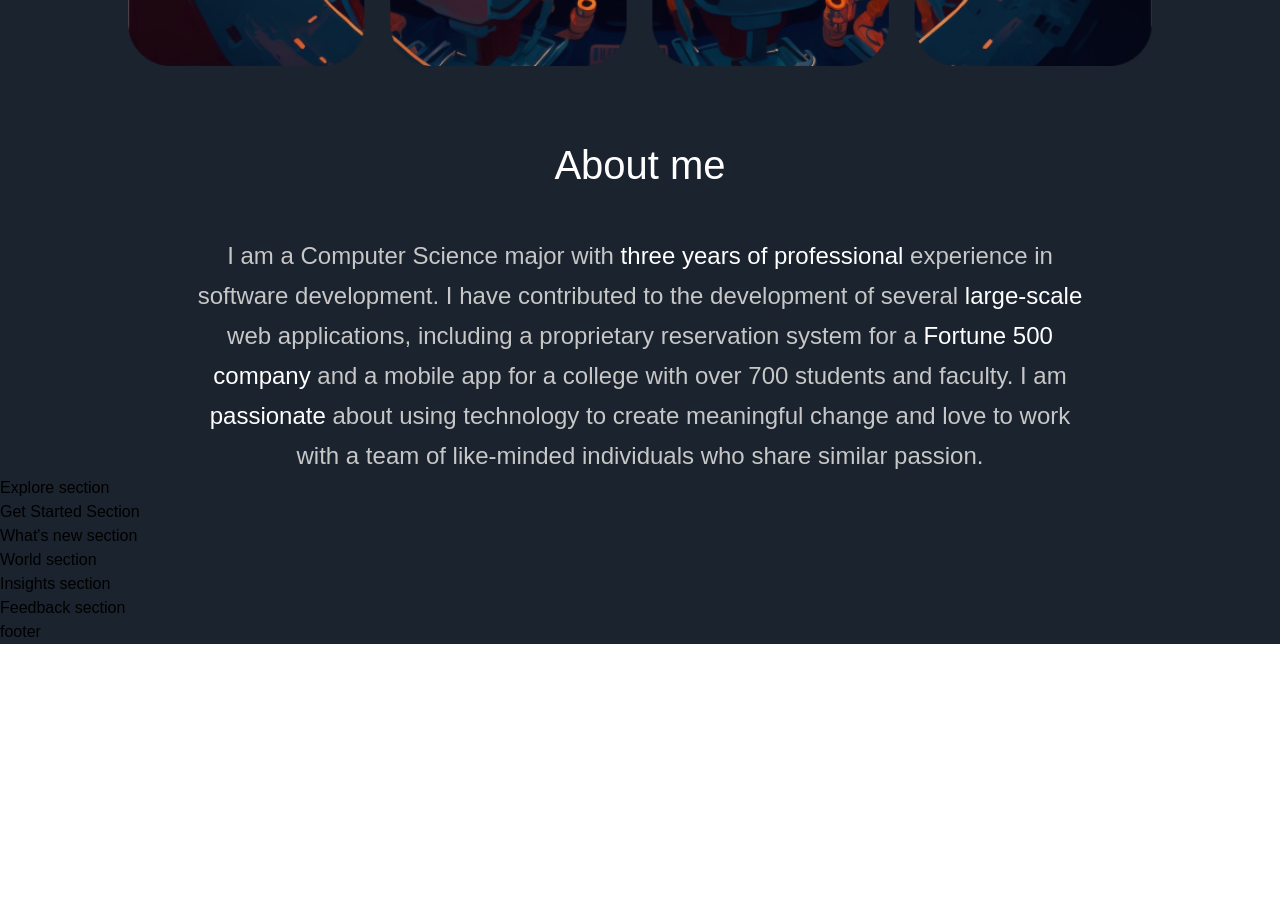
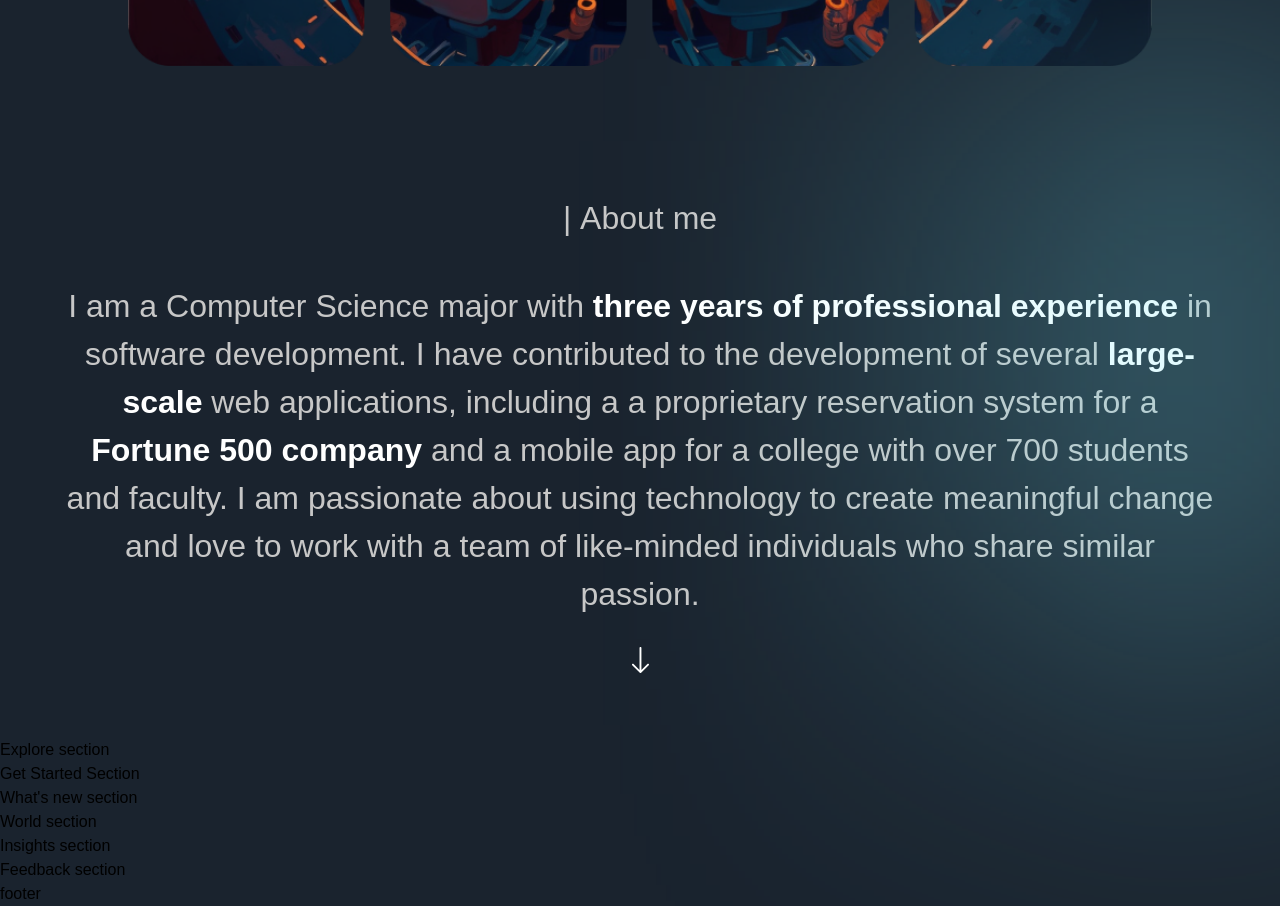
Before and after one commit to Falzaro/personal-website-space, a Next.js app: page / in a window 1280 px wide. Shown: the part 960-1866 px from the top of the page. Before the commit the page ends 1604 px from the top, so only its background shows below. Built offline with nearby package versions, Linux system fonts and the light colour scheme; a web font is replaced by a local one.

Commit message:
changed whitespace for about me

```diff
--- a/components/CustomTexts.jsx
+++ b/components/CustomTexts.jsx
@@ -1,9 +1,28 @@
 'use client';
 
-export const TypingText = () => (
-  <p>Typing Text</p>
+import { motion } from 'framer-motion';
+import { textContainer, textVariant2 } from '../utils/motion';
+
+export const TypingText = ({ title, textStyles }) => (
+  <motion.p
+    variants={textContainer}
+    className={`font-normal text-[24px] lg:text-[32px] text-secondary-white ${textStyles} mb-8`}
+  >
+    {Array.from(title).map((letter, index) => (
+      <motion.span variants={textVariant2} key={index}>
+        {letter === ' ' ? '\u00A0' : letter}
+      </motion.span>
+    ))}
+  </motion.p>
 );
 
-export const TitleText = () => (
-  <h2>Title Text</h2>
+export const TitleText = ({ title, textStyles }) => (
+  <motion.h2
+    variants={textVariant2}
+    initial="hidden"
+    whileInView="show"
+    className={`mt-[8px] font-bold md:text-[64px] text-[40px] text-white ${textStyles}`}
+  >
+    {title}
+  </motion.h2>
 );
--- a/components/Navbar.jsx
+++ b/components/Navbar.jsx
@@ -70,7 +70,7 @@ const Navbar = () => {
         <Dialog as="div" onClose={() => setMobileMenuOpen(false)}>
           <Dialog.Panel
             focus="true"
-            className="fixed inset-0 z-10 overflow-y-auto bg-white px-6 py-6 lg:hidden w-[200px] md:w-[250px]"
+            className="fixed inset-0 z-10 overflow-y-auto bg-white px-6 py-6 lg:hidden w-1/2"
           >
             <div className="flex h-9 items-center justify-between">
               <div className="flex">
--- a/sections/About.jsx
+++ b/sections/About.jsx
@@ -1,26 +1,47 @@
 'use client';
 
+import { motion } from 'framer-motion';
 import styles from '../styles';
+import { fadeIn, staggerContainer } from '../utils/motion';
+import { TypingText } from '../components';
 
 const About = () => (
-  <section>
-    <h1 className={`${styles.heroSubHeading} text-center mb-[35px]`}>
-      About me
-    </h1>
-    <p className="w-[85%] lg:w-[80%] xl:w-[70%] 2xl:w-[50%] text-[#c7c7c7] text-lg md:text-xl lg:text-2xl text-center mx-auto md:leading-[2rem] lg:leading-[2.5rem]">
-      I am a Computer Science major with{' '}
-      <span className="text-white font-medium">
-        three years of professional
-      </span>{' '}
-      experience in software development. I have contributed to the development
-      of several <span className="text-white font-medium">large-scale</span> web
-      applications, including a proprietary reservation system for a{' '}
-      <span className="text-white font-medium">Fortune 500 company</span> and a
-      mobile app for a college with over 700 students and faculty. I am{' '}
-      <span className="text-white font-medium">passionate</span> about using
-      technology to create meaningful change and love to work with a team of
-      like-minded individuals who share similar passion.
-    </p>
+  <section className={`${styles.paddings} relative z-10`}>
+    <div className="gradient-02 z-0" />
+    <motion.div
+      variants={staggerContainer}
+      initial="hidden"
+      whileInView="show"
+      viewport={{ once: true, amount: 0.25 }}
+      className={`${styles.innerWidth} mx-auto ${styles.flexCenter} flex-col`}
+    >
+      <TypingText title="| About me" textStyles="text-center" />
+
+      <motion.p
+        variants={fadeIn('up', 'tween', 0.2, 1)}
+        className="mt-[8px] font-normal md:text-[32px] text-[20px] text-center text-secondary-white"
+      >
+        I am a Computer Science major with{' '}
+        <span className="font-extrabold text-white">
+          three years of professional experience
+        </span>{' '}
+        in software development. I have contributed to the development of
+        several <span className="font-extrabold text-white">large-scale</span>{' '}
+        web applications, including a a proprietary reservation system for a{' '}
+        <span className="font-extrabold text-white">Fortune 500 company</span>{' '}
+        and a mobile app for a college with over 700 students and faculty. I am
+        passionate about using technology to create meaningful change and love
+        to work with a team of like-minded individuals who share similar
+        passion.
+      </motion.p>
+
+      <motion.img
+        variants={fadeIn('up', 'tween', 0.3, 1)}
+        src="/arrow-down.svg"
+        alt="arrow down"
+        className="w-[18px] h-[28px] object-contain mt-[28px]"
+      />
+    </motion.div>
   </section>
 );
 
--- a/sections/Hero.jsx
+++ b/sections/Hero.jsx
@@ -12,7 +12,7 @@ const Hero = () => (
       variants={staggerContainer}
       initial="hidden"
       whileInView="show"
-      viewport={{ once: false, amount: 0.25 }}
+      viewport={{ once: true, amount: 0.25 }}
       className={`${styles.innerWidth} mx-auto flex flex-col`}
     >
       <div className="flex justify-center items-center flex-col relative z-10 mb-10">
```
